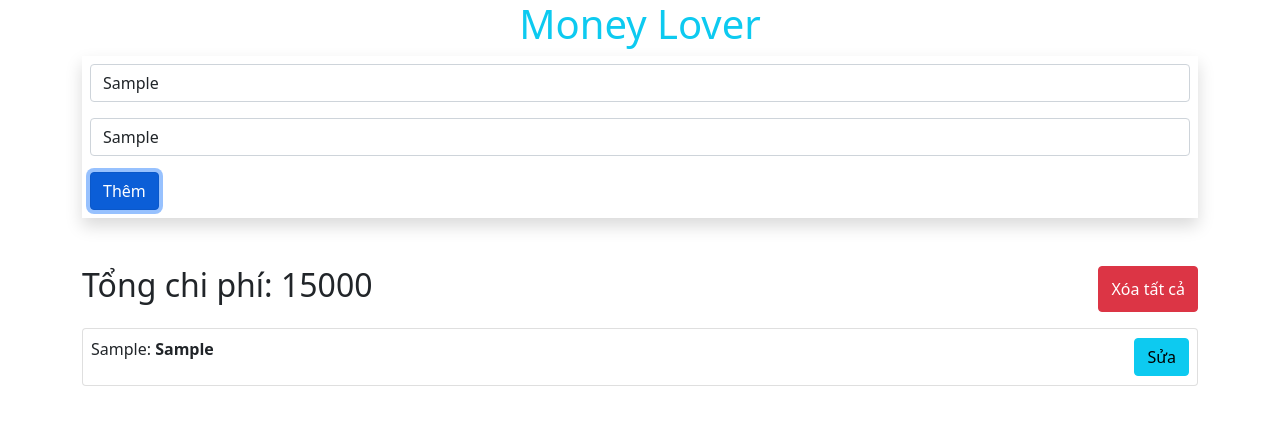
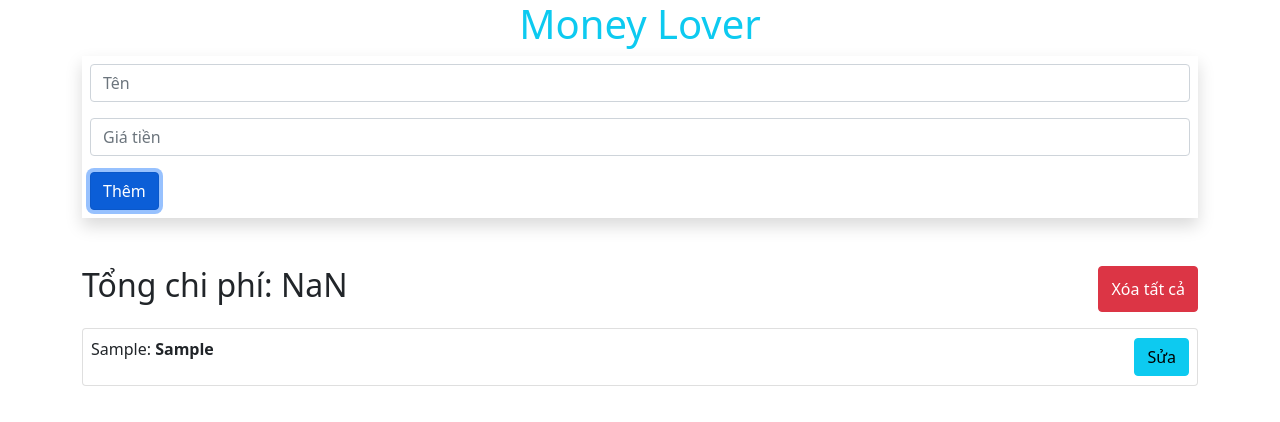
Before and after one commit to tuananhnguyen28/MasterJavascript, a plain HTML site: page index.html in a window 1280 px wide. Both pictures are taken after typing "Sample", "Sample" into the empty fields and a click on the button "Thêm". Drawn offline with nearby package versions, Linux system fonts and the light colour scheme.

Commit message:
Calculate the total cost by using function

```diff
--- a/app.js
+++ b/app.js
@@ -28,6 +28,10 @@
     </button>
     `
     document.querySelector('.list').appendChild(card)
+    renderTotal()
+    // Clear data input when creating item successfully
+    document.getElementById('name').value = ''
+    document.getElementById('amount').value = ''
   }
   function renderAll() {
     const list = LSController.getList()
@@ -35,6 +39,11 @@
     list.forEach(item => {
       add(item)
     })
+    renderTotal()
+  }
+  // While data rendering, calculate the total cost
+  function renderTotal() {
+    document.getElementById('total').innerHTML = `Tổng chi phí: ${LSController.getTotal()}`
   }
   return {
     add,
@@ -52,9 +61,15 @@
   function getList() {
     return JSON.parse(localStorage.getItem('list')) || []
   }
+  function getTotal() {
+    return getList().reduce((result, current) => {
+      return result + Number(current.amount)
+    }, 0)
+  }
   return {
     add,
-    getList
+    getList,
+    getTotal
   }
 })()
 
@@ -70,8 +85,9 @@
       const name = document.getElementById('name').value
       const amount = document.getElementById('amount').value
       const item = ItemController.createItem(name, amount)
+      // The first, adding the data into Local Storage, then show data on UI
+      LSController.add(item)
       UIController.add(item)
-      LSController.add(item)
     })
   }
   return {
--- a/index.html
+++ b/index.html
@@ -31,9 +31,7 @@
       </div>
     </form>
     <div class="d-flex justify-content-between mb-3">
-      <h2>
-        Tổng chi phí: 15000
-      </h2>
+      <h2 id="total"></h2>
       <button class="btn btn-danger">
         Xóa tất cả
       </button>
```
